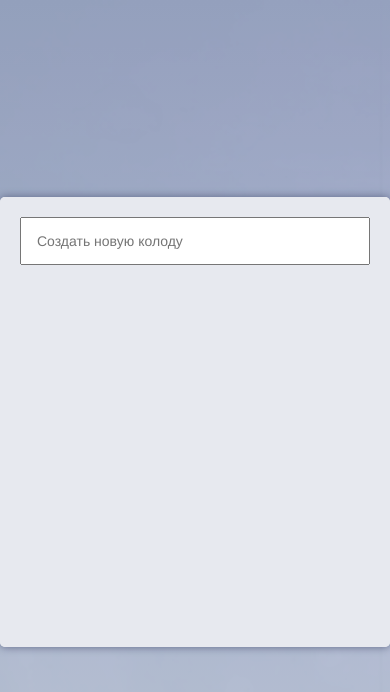
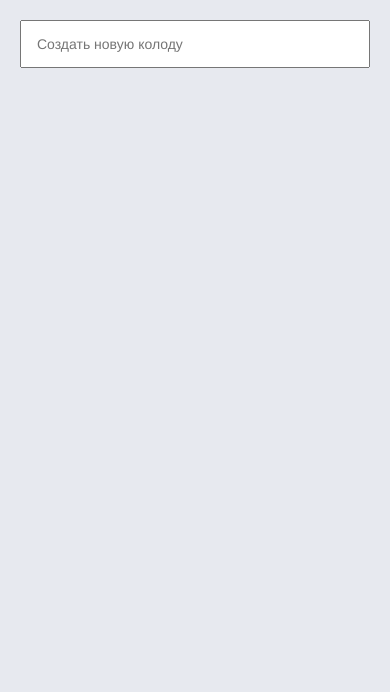
Before and after one commit to SergeyZubkov/SergeyZubkov.github.io, a website: page memorisation/index.html in a window 390 px wide. Drawn offline with Linux system fonts and the light colour scheme.

```diff
--- a/memorisation/css/main.css
+++ b/memorisation/css/main.css
@@ -352,7 +352,7 @@
 /* --------------------------- Media Queries-----------------------------*/
 
 @media screen and (max-width: 500px) {
-	section {
+	section, .wrapper {
 		height: 100%;
 		border-radius: 0;
 		box-shadow: none;
```
